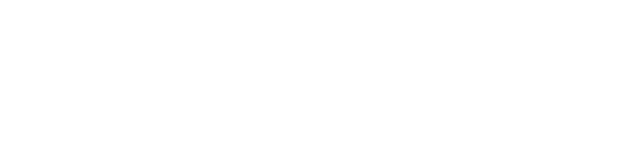
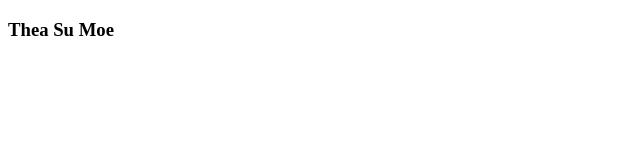
Before and after one commit to Yu13705/Test1, a plain HTML site: page about.html in a window 1280 px wide. Shown: the whole page, without its empty margins (0-640 px from the left). Drawn offline with Linux system fonts and the light colour scheme.

Commit message:
Thae Su Moe

```diff
--- a/about.html
+++ b/about.html
@@ -7,6 +7,6 @@
     <title>Document</title>
 </head>
 <body>
-
+    <h3>Thea Su Moe</h3>
 </body>
 </html>
```
